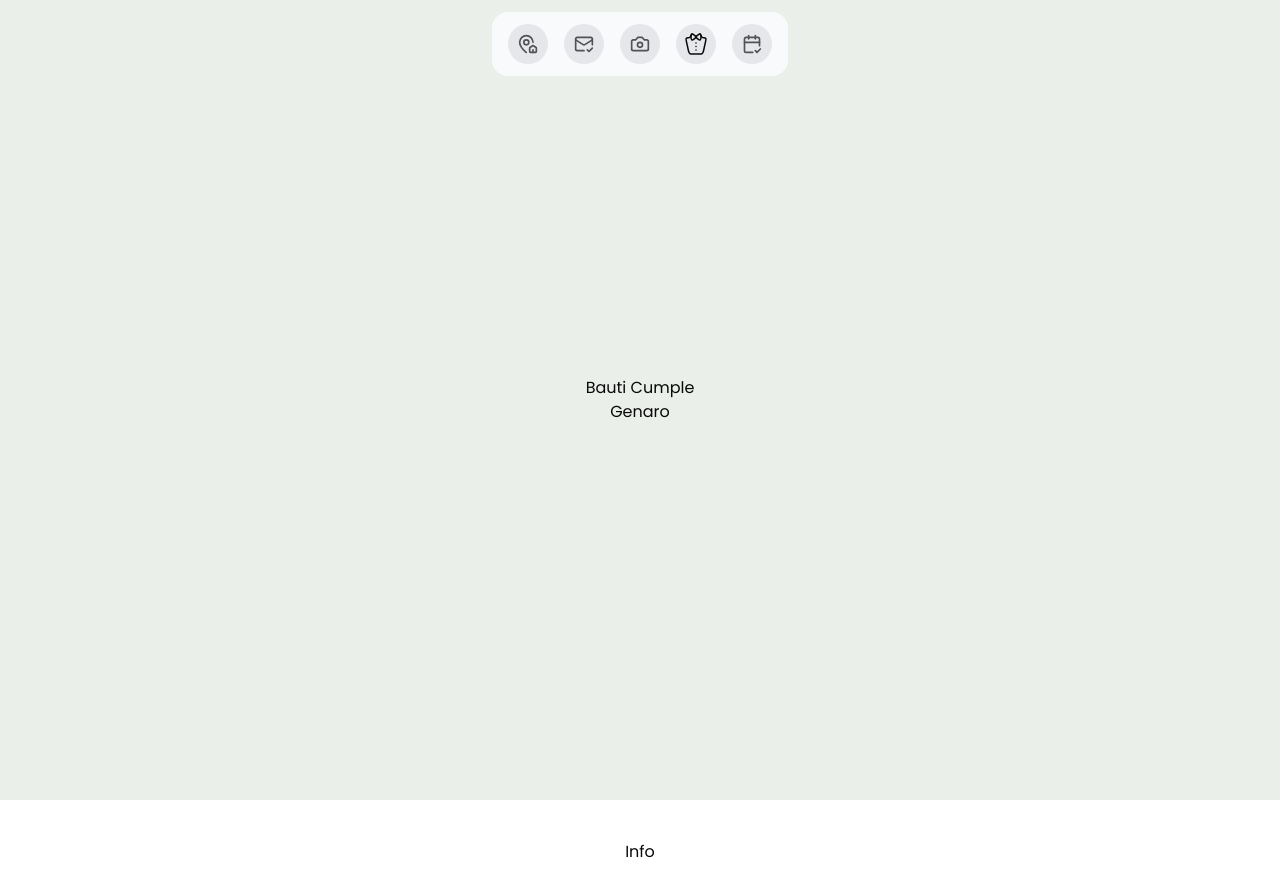
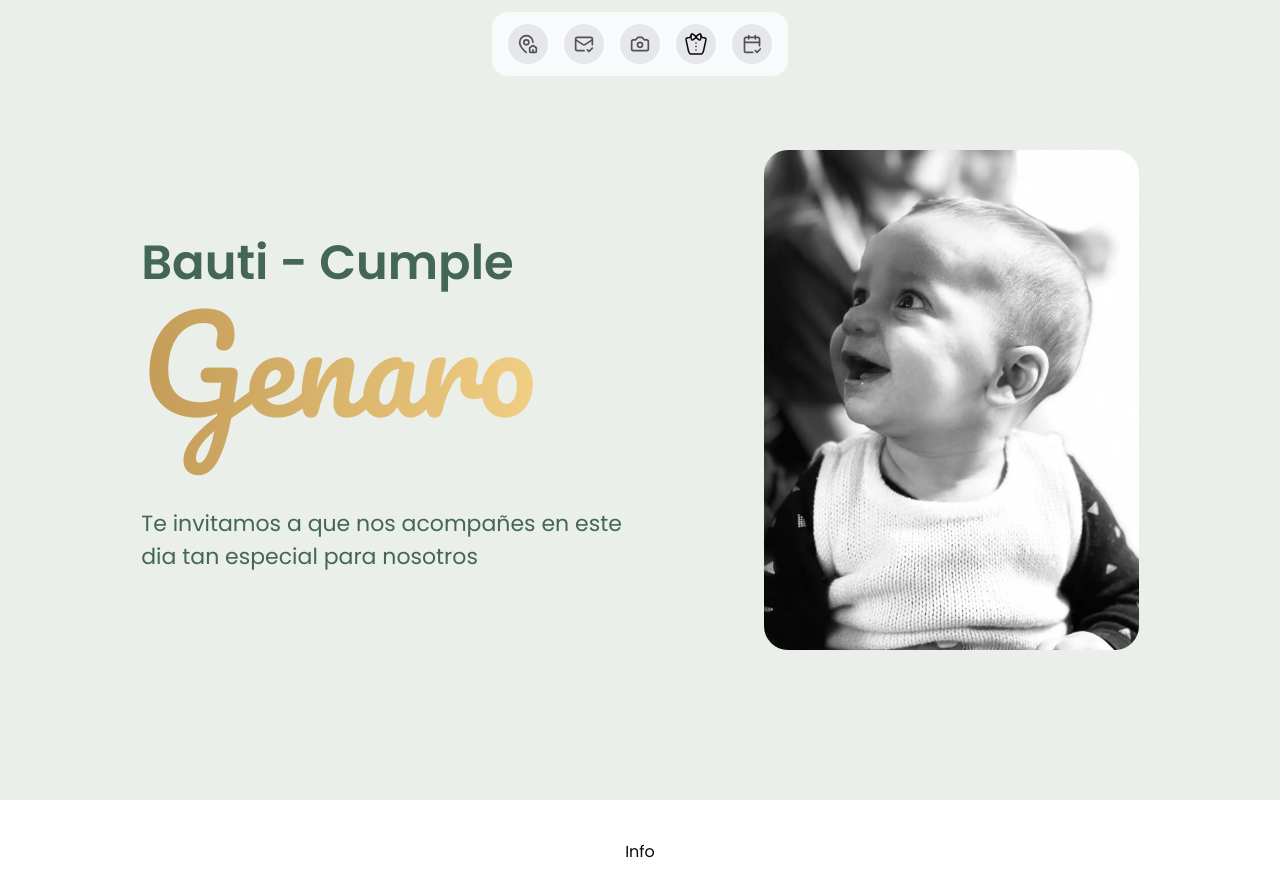
Before and after one commit to rafatreggia/invitaciongenarocumple, a Next.js app in the folder frontend/: page / in a window 1280 px wide. Shown: the top 896 px of the page. Built offline with nearby package versions, Linux system fonts and the light colour scheme.

Commit message:
hero completado

```diff
--- a/frontend/app/globals.css
+++ b/frontend/app/globals.css
@@ -73,10 +73,12 @@
   body {
     @apply bg-background text-foreground;
     font-family: var(--font-poppins);
-
   }
   .myScreen {
     @apply xl:px-20 lg:px-14 md:px-8 px-4 w-full;
+  }
+  .myTextGradient {
+    @apply bg-gradient-to-r from-[#C39C57] to-[#FDDC8F] bg-clip-text text-transparent;
   }
 }
 
--- a/frontend/components/landing/Hero.tsx
+++ b/frontend/components/landing/Hero.tsx
@@ -2,9 +2,25 @@ import React from "react";
 
 const Hero = () => {
   return (
-    <div className="myScreen min-h-[100vh] flex flex-col justify-center items-center">
-      <h2 className="">Bauti Cumple</h2>
-      <h1 className="">Genaro</h1>
+    <div className="myScreen min-h-[100vh] flex xl:flex-row xl:justify-around flex-col justify-center items-center gap-10 xl:gap-0">
+      <div className="xl:pt-0 pt-28">
+        {" "}
+        <h2 className="xl:text-[48px] text-[32px] font-semibold text-myColors-green text-center xl:text-left">
+          Bauti - Cumple
+        </h2>
+        <h1 className="myTextGradient font-pacifico xl:text-[128px] text-[80px] leading-none xl:pb-20 pb-12 xl:text-left text-center">
+          Genaro
+        </h1>
+        <h3 className="text-myColors-green  xl:text-left text-center text-[18px] xl:text-[22px] xl:max-w-[500px]">
+          Te invitamos a que nos acompañes en este dia tan especial para
+          nosotros
+        </h3>
+      </div>
+      <img
+        src="/images/fotoGenaro1.webp"
+        alt="Foto Genaro"
+        className="max-h-[500px] rounded-3xl"
+      />
     </div>
   );
 };
```
Also changed, not shown: frontend/public/images/fotoGenaro1.webp (added).
